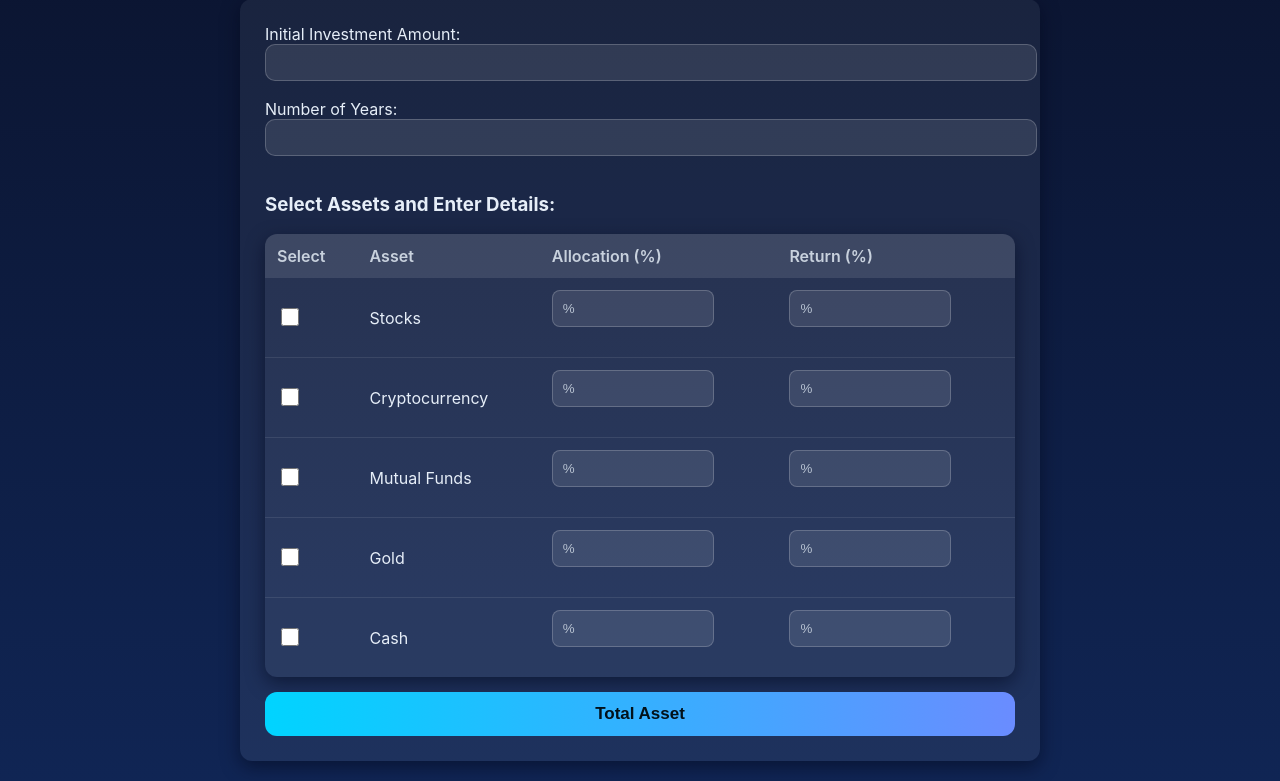
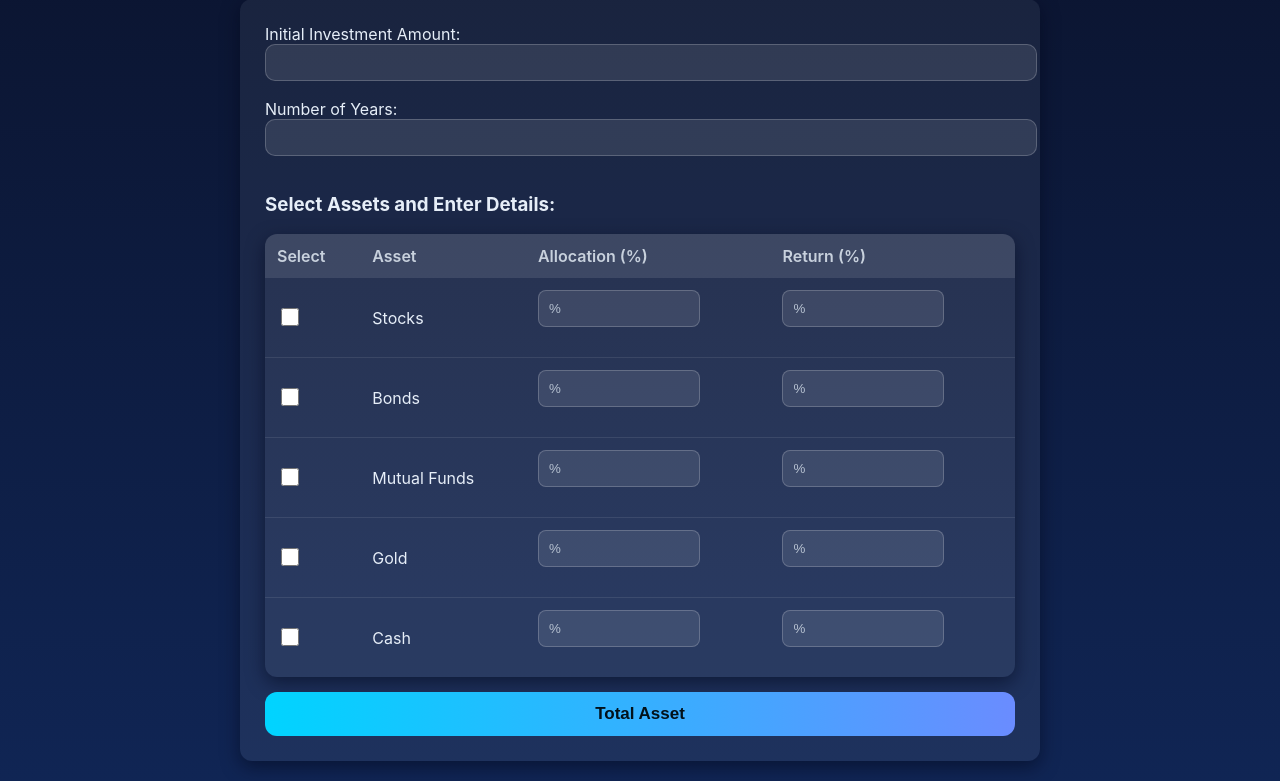
Before and after one commit to MrVardhan006/CRYPTO-PORTFOLIO-TRACKER-06, a Flask app: page /assets in a window 1280 px wide. Shown: the part 85-866 px from the top of the page. Run offline with Flask 3, Linux system fonts and the light colour scheme; the visitor is signed in with stand-in values (Sample User, id 1); parts of the project's set-up code (start-up, migrations or seed data) failed here and were passed over.

Commit message:
Update assets.html

```diff
--- a/templates/assets.html
+++ b/templates/assets.html
@@ -74,21 +74,21 @@
                   <input
                     type="checkbox"
                     name="assets"
-                    value="Cryptocurrency"
-                    title="Select Cryptocurrency asset"
-                    placeholder="Select Cryptocurrency"
+                    value="Bonds"
+                    title="Select Bonds asset"
+                    placeholder="Select Bonds"
                   />
                 </td>
-                <td>Cryptocurrency</td>
+                <td>Bonds</td>
                 <td>
                   <input
                     type="number"
-                    name="allocation_Cryptocurrency"
+                    name="allocation_Bonds"
                     placeholder="%"
                   />
                 </td>
                 <td>
-                  <input type="number" name="return_Cryptocurrency" placeholder="%" />
+                  <input type="number" name="return_Bonds" placeholder="%" />
                 </td>
               </tr>
 
```
